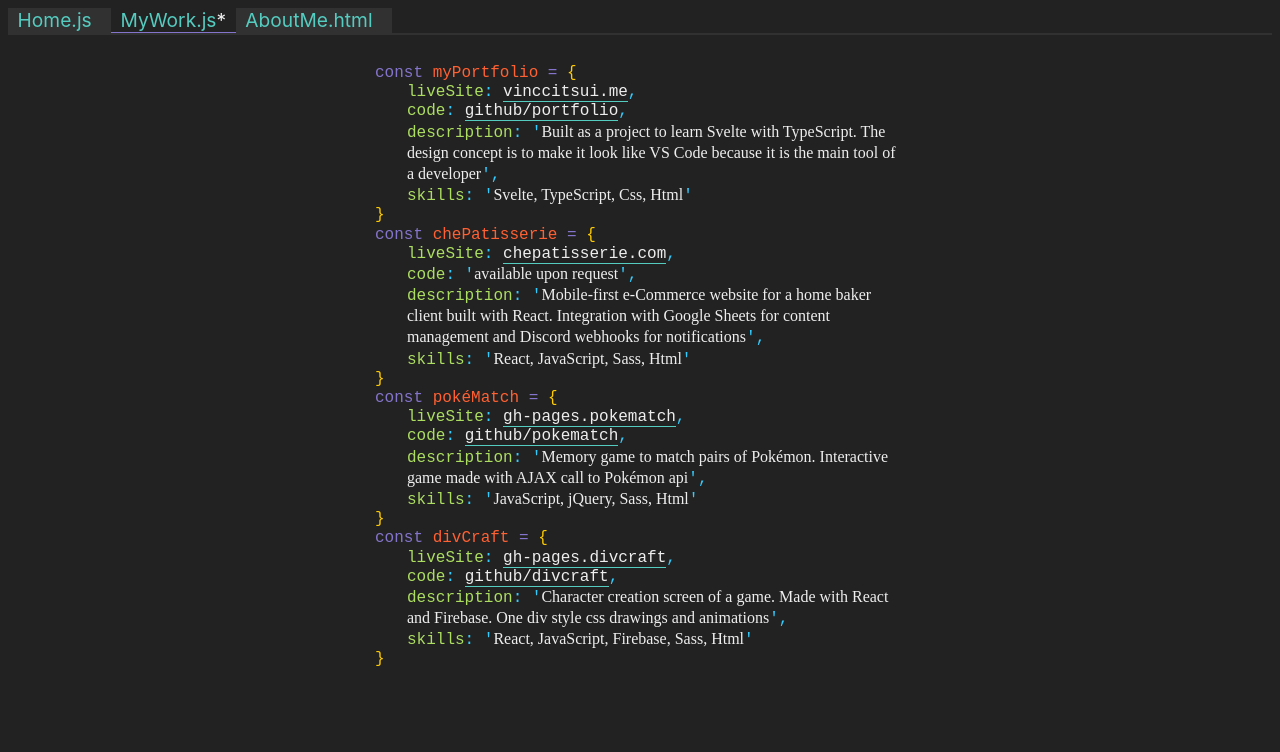
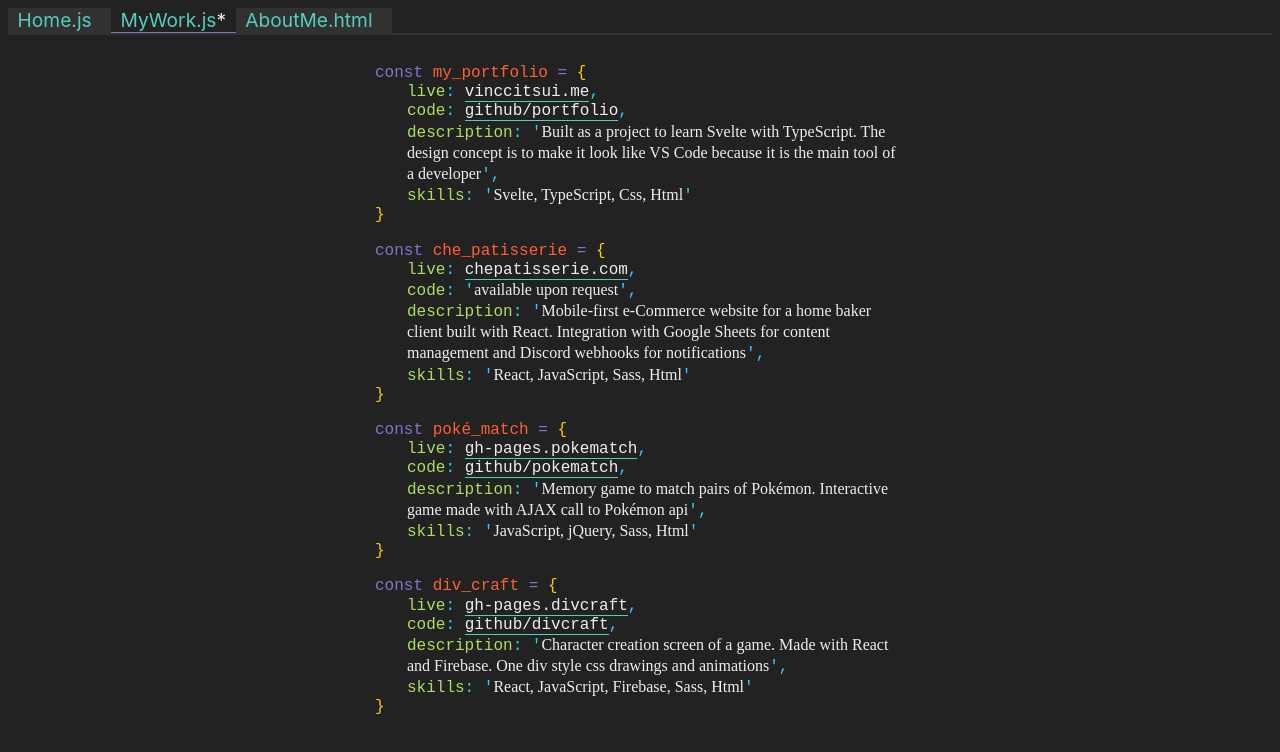
Before and after one commit to vt1022/porfolio-2022, a Svelte app: page / in a window 1280 px wide. Both pictures are taken after a click on the item "MyWork.js". Shown: the top 752 px of the page. Built offline with nearby package versions, Linux system fonts and the light colour scheme; a web font is replaced by a local one.

Commit message:
made some legibility changes

```diff
--- a/src/pages/Home.svelte
+++ b/src/pages/Home.svelte
@@ -89,9 +89,11 @@
     }
 
     .contactList {
+        display: grid;
+        grid-gap: .7em;
         margin: 0 auto;
         font-family: 'Courier New', Courier, monospace;
         font-weight: 400;
-        line-height: 1.4;
+        line-height: 1.2;
     }
 </style>
--- a/src/pages/Work.svelte
+++ b/src/pages/Work.svelte
@@ -7,9 +7,9 @@
 <section class="work container" in:fly={{ x: 300, duration: 500 }}>
     <ul class="workList bodyFont">
         <li class="work">
-            <ObjectDeclaration name="myPortfolio" />
+            <ObjectDeclaration name="my_portfolio" />
             <p class="insideObj codeGreen">
-                liveSite<span class="codeBlue">:</span>
+                live<span class="codeBlue">:</span>
                 <a target="_blank" rel="noopener" href="https://vinccitsui.me" aria-label="my portfolio"> vinccitsui.me</a><span
                     class="codeBlue">,</span
                 >
@@ -28,9 +28,9 @@
             <span class="codeOrange">&#125;</span>
         </li>
         <li class="work">
-            <ObjectDeclaration name="chePatisserie" />
+            <ObjectDeclaration name="che_patisserie" />
             <p class="insideObj codeGreen">
-                liveSite<span class="codeBlue">:</span>
+                live<span class="codeBlue">:</span>
                 <a target="_blank" rel="noopener" href="https://chepatisserie.com" aria-label="che patisserie">
                     chepatisserie.com</a
                 ><span class="codeBlue">,</span>
@@ -45,9 +45,9 @@
             <span class="codeOrange">&#125;</span>
         </li>
         <li class="work">
-            <ObjectDeclaration name="pokéMatch" />
+            <ObjectDeclaration name="poké_match" />
             <p class="insideObj codeGreen">
-                liveSite<span class="codeBlue">:</span>
+                live<span class="codeBlue">:</span>
                 <a target="_blank" rel="noopener" href="https://vt1022.github.io/pokematch/" aria-label="pokématch">
                     gh-pages.pokematch</a
                 ><span class="codeBlue">,</span>
@@ -65,9 +65,9 @@
             <span class="codeOrange">&#125;</span>
         </li>
         <li class="work">
-            <ObjectDeclaration name="divCraft" />
+            <ObjectDeclaration name="div_craft" />
             <p class="insideObj codeGreen">
-                liveSite<span class="codeBlue">:</span>
+                live<span class="codeBlue">:</span>
                 <a target="_blank" rel="noopener" href="https://vt1022.github.io/characterSelection/" aria-label="div craft">
                     gh-pages.divcraft</a
                 ><span class="codeBlue">,</span>
@@ -103,6 +103,10 @@
         overflow: scroll;
         scrollbar-width: none;
     }
+    .workList {
+        display: grid;
+        grid-gap: 1em;
+    }
     .insideObj {
         margin: 0;
         max-width: 530px;
```
